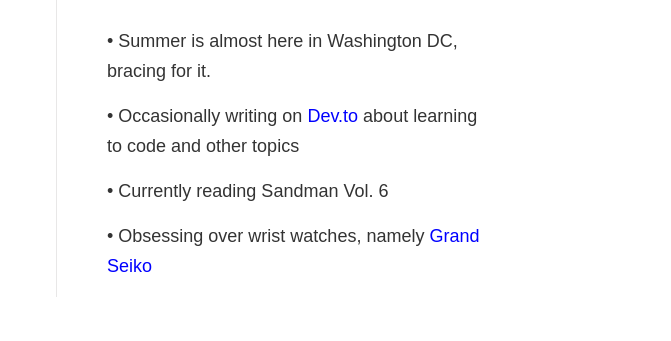
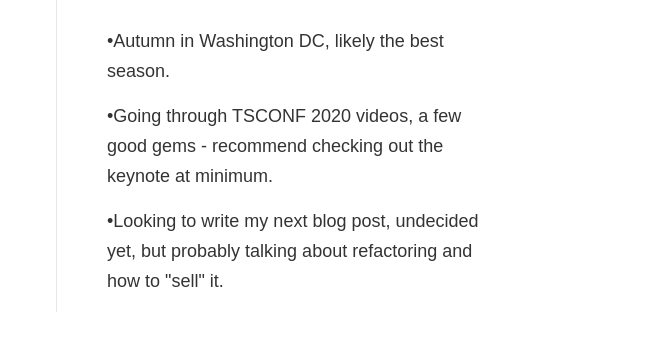
Before and after one commit to vaidotasp/personal-site, a Gatsby site: page / in a window 1280 px wide. Shown: the part 550-891 px from the top of the page, 609-1280 px from the left. Built offline with nearby package versions, Linux system fonts and the light colour scheme; Gatsby itself is replaced by a stand-in of ours.

Commit message:
nownownow update 0ct 18

```diff
--- a/src/components/NowContent.js
+++ b/src/components/NowContent.js
@@ -21,30 +21,13 @@ function NowContent() {
       </p>
       <ul style={{ margin: 0 }}>
         <li>
-          <span>• Summer is almost here in Washington DC, bracing for it.</span>
+          <span>•Autumn in Washington DC, likely the best season.</span>
         </li>
         <li>
-          <span>
-            • Occasionally writing on{" "}
-            <a className={styles.link} href="https://dev.to/vaidotas">
-              Dev.to&nbsp;
-            </a>
-            about learning to code and other topics
-          </span>
+          <span>•Going through TSCONF 2020 videos, a few good gems - recommend checking out the keynote at minimum.</span>
         </li>
         <li>
-          <span>• Currently reading Sandman Vol. 6</span>
-        </li>
-        <li>
-          <span>
-            • Obsessing over wrist watches, namely{" "}
-            <a
-              className={styles.link}
-              href="https://www.grand-seiko.com/us-en/collections/sbgh267g"
-            >
-              Grand Seiko
-            </a>
-          </span>
+          <span>•Looking to write my next blog post, undecided yet, but probably talking about refactoring and how to "sell" it.</span>
         </li>
       </ul>
     </div>
```
